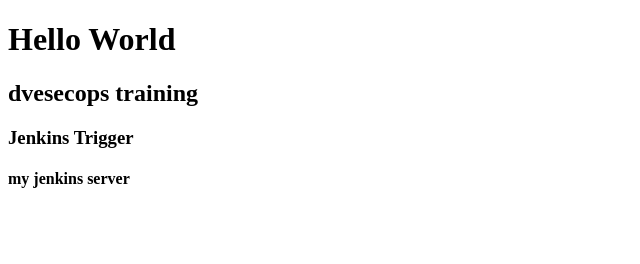
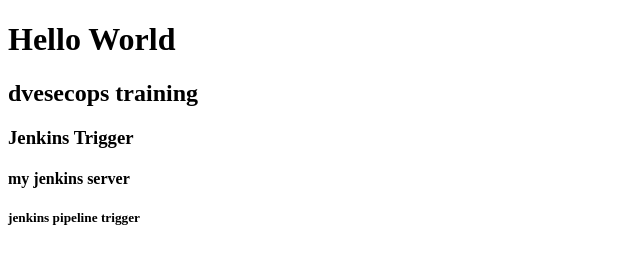
Before and after one commit to tancse/devsceops, a plain HTML site: page index.html in a window 1280 px wide. Shown: the whole page, without its empty margins (0-640 px from the left). Drawn offline with Linux system fonts and the light colour scheme.

Commit message:
trigger4

```diff
--- a/index.html
+++ b/index.html
@@ -10,5 +10,6 @@
     <h2>dvesecops training</h2>
     <h3>Jenkins Trigger</h3>
     <h4>my jenkins server</h4>
+    <h5>jenkins pipeline trigger</h5>
 </body>
 </html>
```
Also changed, not shown: .scannerwork/report-task.txt (added), 1 other file.
